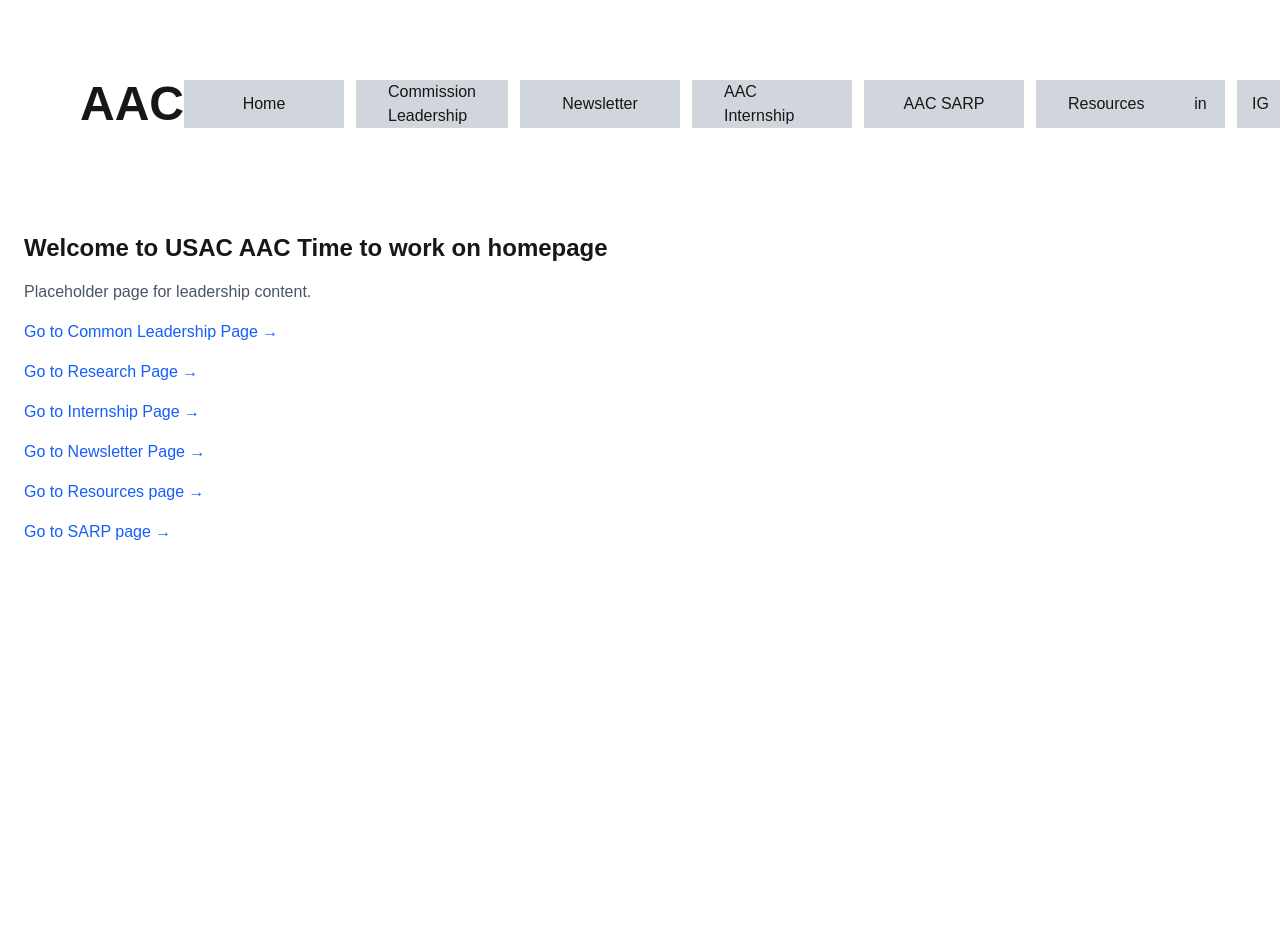
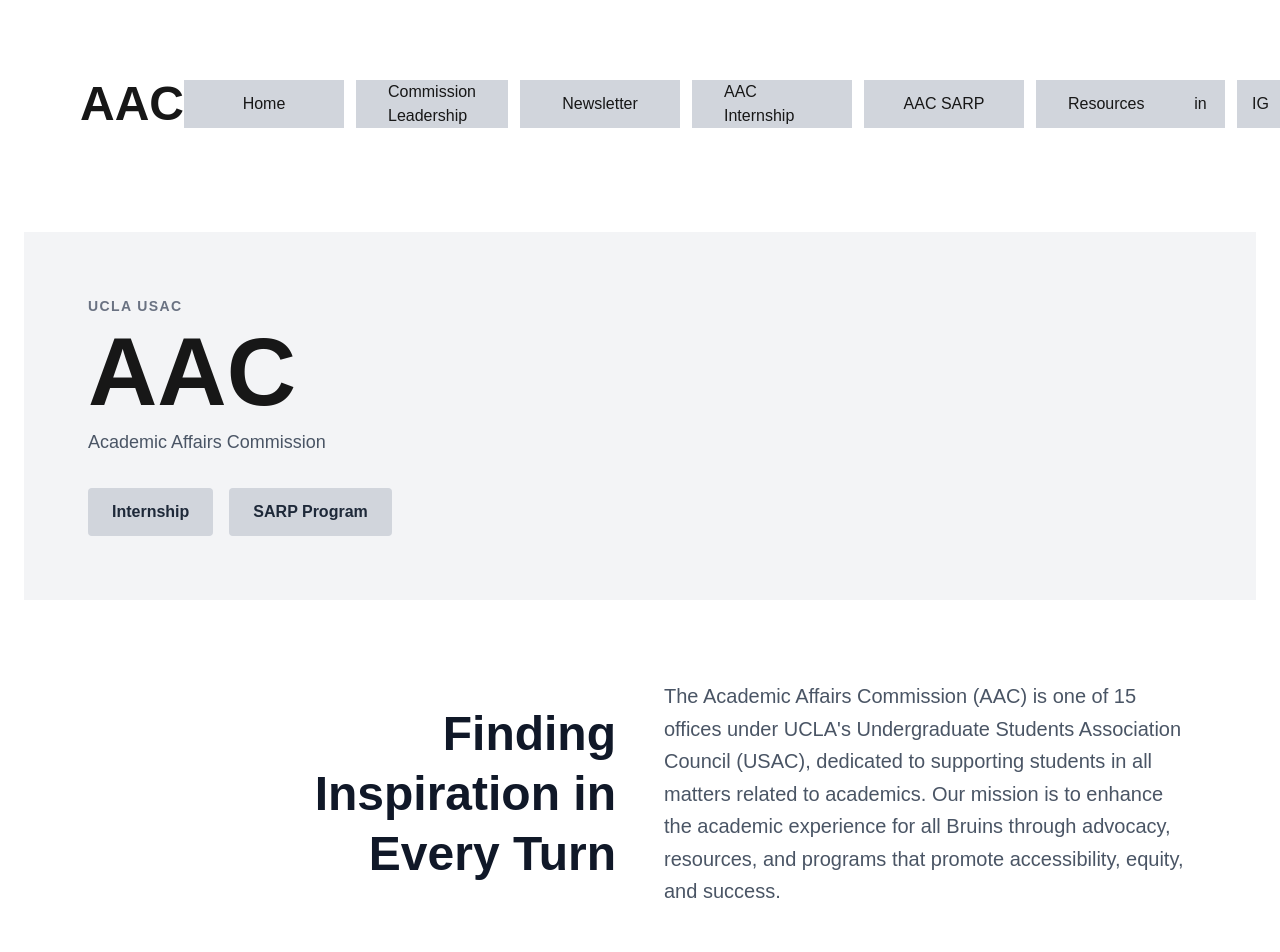
Before and after one commit to hillarynve/usac-aac-website, a Next.js app: page / in a window 1280 px wide. Shown: the top 952 px of the page. Built offline with nearby package versions, Linux system fonts and the light colour scheme.

Commit message:
updating UI for the homepage

```diff
--- a/app/page.tsx
+++ b/app/page.tsx
@@ -2,66 +2,140 @@
 
 export default function Home() {
   return (
-    <section>
-      <h1 className="text-2xl font-bold">Welcome to USAC AAC Time to work on homepage</h1>
-      <p className="mt-4 text-gray-600">
-        Placeholder page for leadership content.
+    <main className="min-h-screen bg-white font-sans">
+      {/* Header Section */}
+      <section className="bg-gray-100 px-8 py-16 md:px-16">
+        <div className="max-w-7xl mx-auto">
+          <p className="text-sm font-semibold tracking-widest text-gray-500 uppercase mb-2">
+            UCLA USAC
           </p>
-
-      {/* Simple link to Common Leadership page */}
-      <Link
-        href="/leadership"
-        className="mt-4 inline-block text-blue-600 hover:underline"
-      >
-        Go to Common Leadership Page →
-      </Link>
-      <br></br>
-      {/* Simple link to Research page */}
-      <Link
-        href="/research"
-        className="mt-4 inline-block text-blue-600 hover:underline"
-      >
-        Go to Research Page →
-      </Link>
-      <br></br>
-
-      {/* Simple link to internships page */}
+          <h1 className="text-8xl font-black text-gray-1000 leading-none mb-2">
+            AAC
+          </h1>
+          <p className="text-lg text-gray-600 mb-8">Academic Affairs Commission</p>
+          <div className="flex gap-4 flex-wrap">
             <Link
               href="/internship"
-        className="mt-4 inline-block text-blue-600 hover:underline"
+              className="px-6 py-3 bg-gray-300 text-gray-800 font-semibold rounded hover:bg-gray-400 transition-colors duration-200"
             >
-        Go to Internship Page →
+              Internship
             </Link>
-      <br></br>
-
-      {/* Simple link to Newsletter page */}
-
-      <Link
-        href="/newsletter"
-        className="mt-4 inline-block text-blue-600 hover:underline"
-      >
-        Go to Newsletter Page →
-      </Link>
-      <br></br>
-
-      {/* Link to the Resources page */}
-      <Link
-        href="/resources"
-        className="mt-4 inline-block text-blue-600 hover:underline"
-      >
-        Go to Resources page →
-      </Link>
-      <br></br>
-
-      {/* Link to the SARP page */}
             <Link
               href="/sarp"
-        className="mt-4 inline-block text-blue-600 hover:underline"
+              className="px-6 py-3 bg-gray-300 text-gray-800 font-semibold rounded hover:bg-gray-400 transition-colors duration-200"
             >
-        Go to SARP page →
+              SARP Program
             </Link>
-      <br></br>
+          </div>
+        </div>
+      </section>
 
+      {/* Mission Section */}
+      <section className="px-8 py-20 md:px-16">
+        <div className="max-w-7xl mx-auto grid md:grid-cols-2 gap-12 items-center">
+          <div>
+            <h2 className="text-5xl font-black text-gray-900 leading-tight text-right">
+              Finding<br />Inspiration in<br />Every Turn
+            </h2>
+          </div>
+          <div>
+            <p className="text-xl text-gray-600 leading-relaxed">
+              The Academic Affairs Commission (AAC) is one of 15 offices under UCLA&apos;s
+              Undergraduate Students Association Council (USAC), dedicated to supporting
+              students in all matters related to academics. Our mission is to enhance the
+              academic experience for all Bruins through advocacy, resources, and programs
+              that promote accessibility, equity, and success.
+            </p>
+          </div>
+        </div>
       </section>
+
+      {/* What We Do Section */}
+      <section className="px-8 py-16 md:px-16 bg-gray-50">
+        <div className="max-w-7xl mx-auto">
+          <h2 className="text-5xl font-black text-gray-900 text-center mb-16">
+            What we do
+          </h2>
+          <div className="grid grid-cols-2 text-center md:grid-cols-4 gap-6">
+            {[
+              {
+                title: "Advocacy",
+                desc: "Collaborate with UCLA's Academic Senate to influence academic policies that benefit students.",
+              },
+              {
+                title: "Funding Opportunities",
+                desc: "Manage programs like the Academic Success Referendum Fund and Travel Grant Mini Fund to support student projects and academic endeavors.",
+              },
+              {
+                title: "Student Support Programs",
+                desc: "Provide resources like textbook scholarships, workshops, and initiatives such as Books for Bruins and evening study spaces.",
+              },
+              {
+                title: "Leadership Development",
+                desc: "Run internship programs that equip students with skills in advocacy and student government, preparing them for leadership roles within and beyond UCLA.",
+              },
+            ].map((item) => (
+              <div key={item.title} className="flex flex-col">
+                <div className="bg-gray-200 rounded-xl aspect-square mb-4 w-full" />
+                <h3 className="font-bold text-gray-900 text-lg mb-1">{item.title}</h3>
+                <p className="text-sm md:text-base text-gray-600 leading-relaxed">{item.desc}</p>
+              </div>
+            ))}
+          </div>
+        </div>
+      </section>
+
+      {/* Letter From Commissioner */}
+      <section className="px-8 py-20 md:px-16">
+        <div className="max-w-7xl mx-auto">
+          <h2 className="text-4xl font-black text-gray-900 text-center mb-12">
+            Letter From The Commissioner
+          </h2>
+          <div className="grid md:grid-cols-2 gap-10 items-start">
+            {/* Letter Text */}
+            <div className="bg-gray-100 text-center rounded-2xl p-8 text-sm text-gray-700 leading-relaxed space-y-4">
+              <p>
+                Days before making the decision to come to UCLA, I found myself inspired by the
+                powerful words of Dr. Martin Luther King Jr. His dream of a better future resonated
+                deeply with me, and my own dream of making a difference began to take shape. I
+                envisioned a life at UCLA where I could actively contribute to my community and
+                ensure that every student&apos;s academic journey is equitable and supported—a
+                vision I know many of us share.
+              </p>
+              <p>
+                When I first ran for Academic Affairs Commissioner, I did so with a clear
+                understanding of the work needed to improve our office, a fascination for learning,
+                and an appetite for more. Much like a singer who masters their technique to ensure
+                their voice stands the test of time, I knew that by enhancing programs like
+                Books4Bruins and creating more opportunities for student involvement, we could meet
+                the evolving needs of our community.
+              </p>
+              <p>
+                My vision for the future is one where all students, regardless of background, have
+                access to the resources and support they need to thrive. This includes not only
+                strengthening existing programs but also fostering more opportunities for students
+                to voice their concerns and actively shape the policies that affect them. I am
+                committed to establishing an Interdepartmental Council that will bring together
+                diverse voices across UCLA&apos;s academic departments, so we can better
+                collaborate and address challenges together.
+              </p>
+              <p>
+                As your Academic Affairs Commissioner, I stand with each of you. My mission is to
+                help ensure that academic equity is not just an ideal but a tangible reality for all
+                Bruins. Together, we will create a UCLA where every student can dream, achieve, and
+                thrive.
+              </p>
+            </div>
+
+            {/* Commissioner Profile */}
+            <div className="flex flex-col items-center text-center">
+              <div className="bg-gray-200 rounded-t-[64px] w-85 h-85 mb-6" />
+              <h3 className="text-4xl font-bold text-gray-900">Cristopher Espino</h3>
+              <p className="text-gray-500 text-lg mt-1">Academic Affairs Commissioner 25–26</p>
+            </div>
+          </div>
+        </div>
+      </section>
+    </main>
   );
 }
```
Lines whose indentation alone changed are shown as unchanged.
